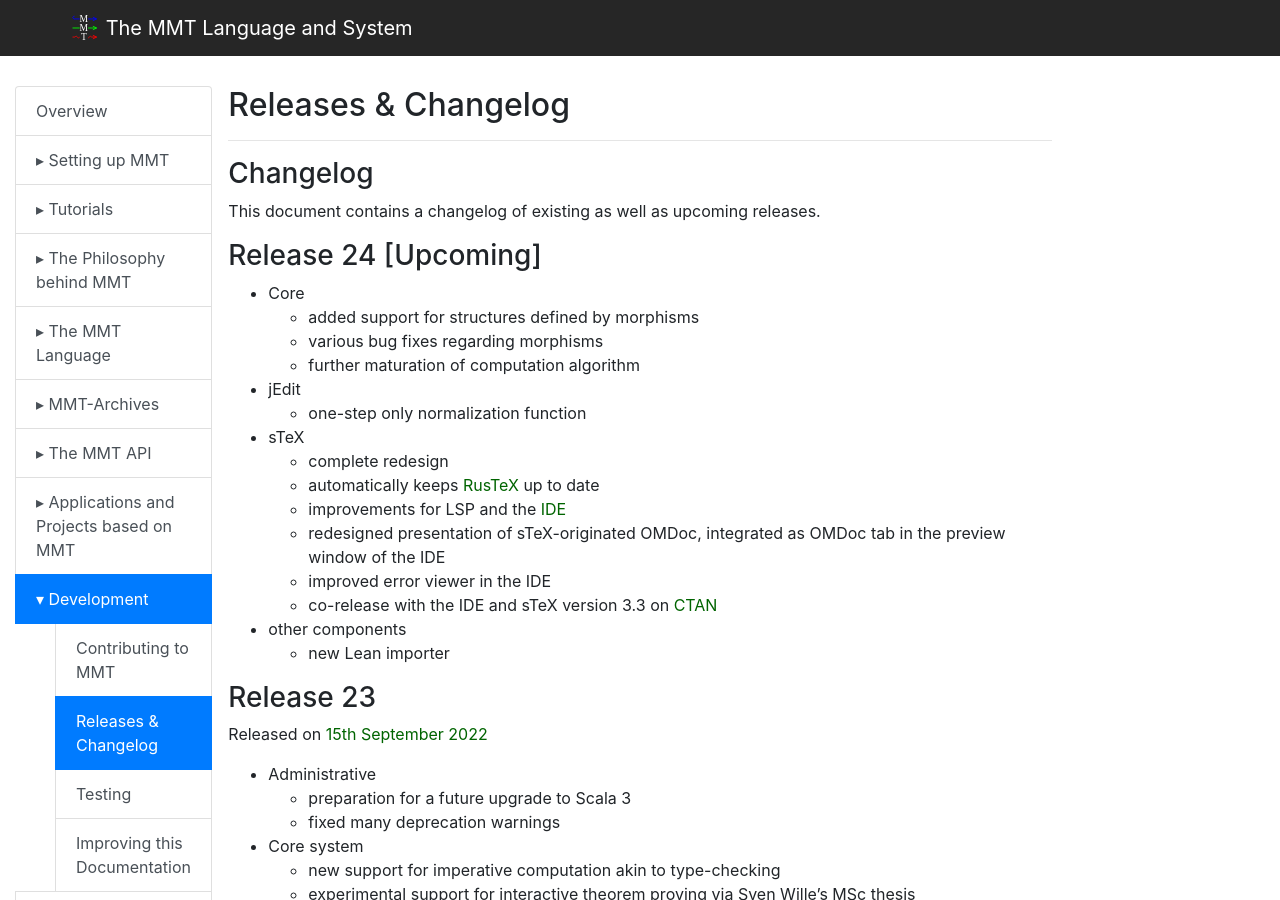
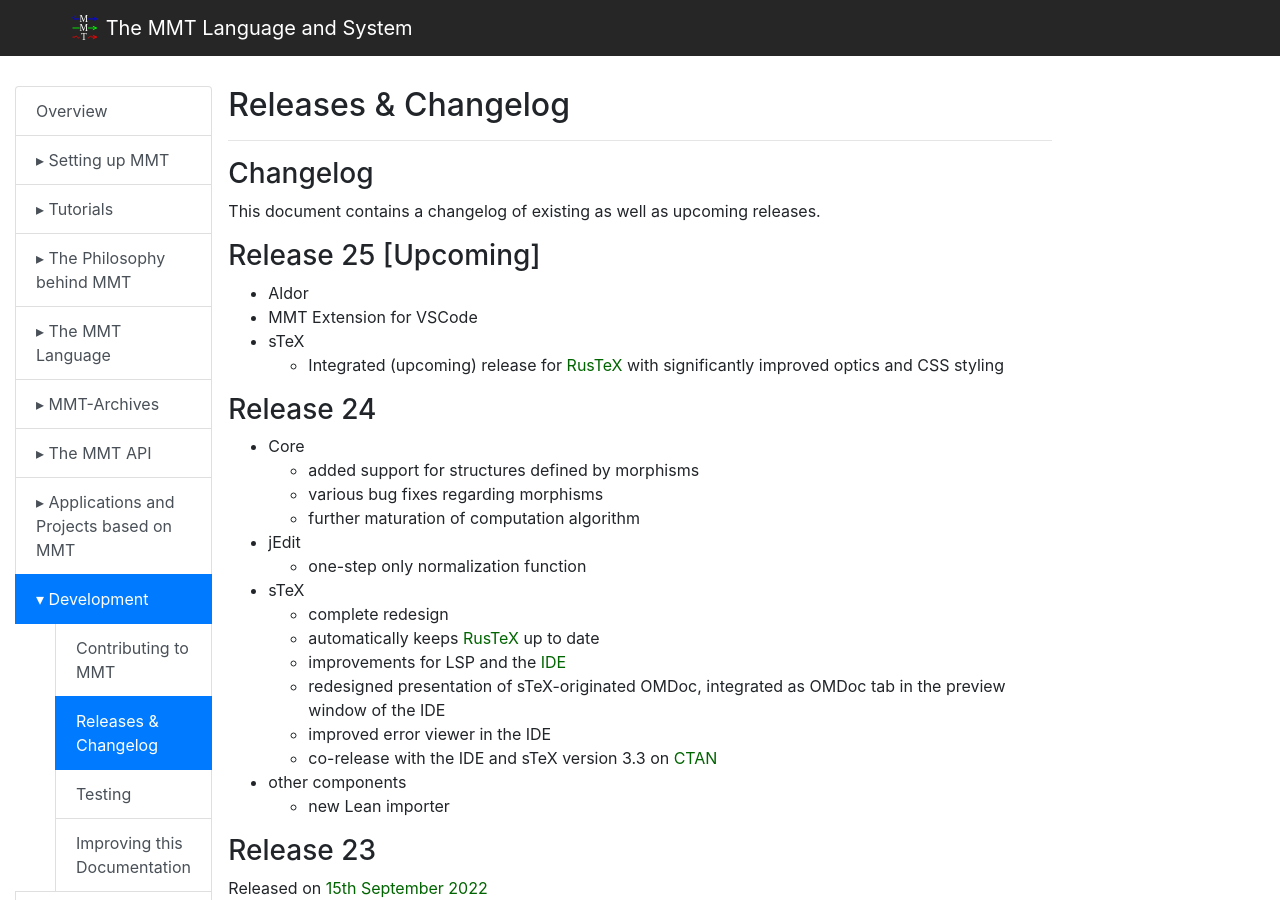
Before and after one commit to UniFormal/uniformal.github.io, a Jekyll site: the page built from doc/development/releases.md, in a window 1280 px wide and 900 px high. Built offline with Jekyll 4.4.1, drawn with Linux system fonts in a browser that asks for light colours.

Commit message:
Update releases.md

```diff
--- a/doc/development/releases.md
+++ b/doc/development/releases.md
@@ -7,7 +7,14 @@ title: Releases & Changelog
 
 This document contains a changelog of existing as well as upcoming releases.
 
-### Release 24 [Upcoming]
+### Release 25 [Upcoming]
+
+- Aldor
+- MMT Extension for VSCode
+- sTeX
+  - Integrated (upcoming) release for [RusTeX](https://github.com/slatex/RusTeX) with significantly improved optics and CSS styling
+
+### Release 24
 
 - Core
   - added support for structures defined by morphisms
```
